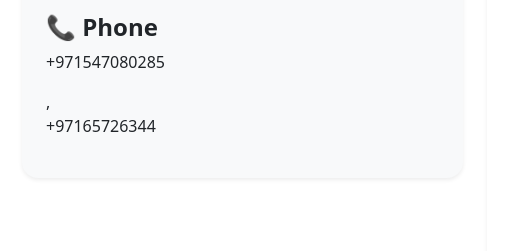
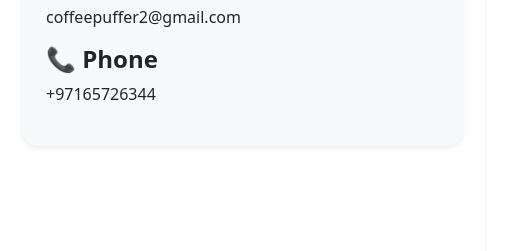
Before and after one commit to Pufferuae/Puffer, a plain HTML site: page index.html in a window 1280 px wide. Shown: the part 3788-4039 px from the top of the page, 72-579 px from the left. Drawn offline with nearby package versions, Linux system fonts and the light colour scheme; grey boxes are pictures that could not be loaded.

Commit message:
landline updtaed

```diff
--- a/index.html
+++ b/index.html
@@ -378,7 +378,7 @@ meditation spaces.
                     </p>
 
                     <h4 class="fw-bold mt-3">📞 Phone</h4>
-                    <p>+971547080285 </p>,<p>+97165726344</p>
+                    <p>+97165726344</p>
                 </div>
             </div>
 
```
